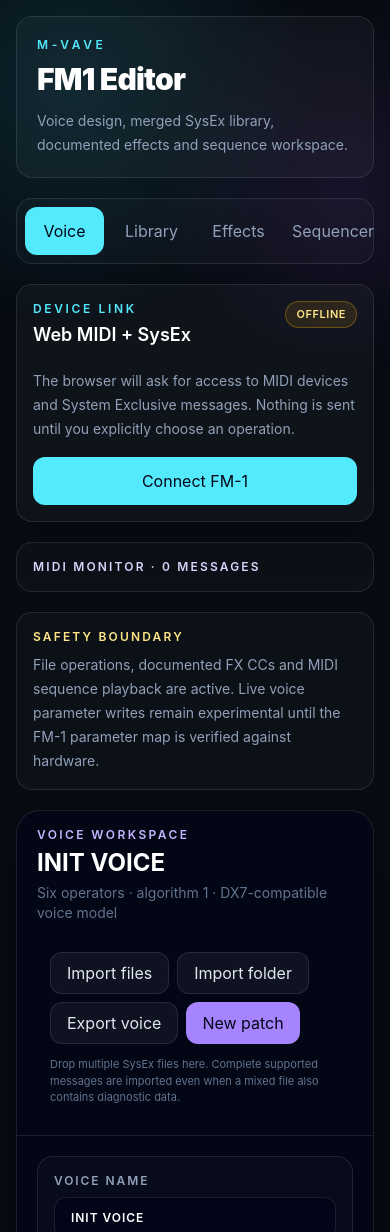
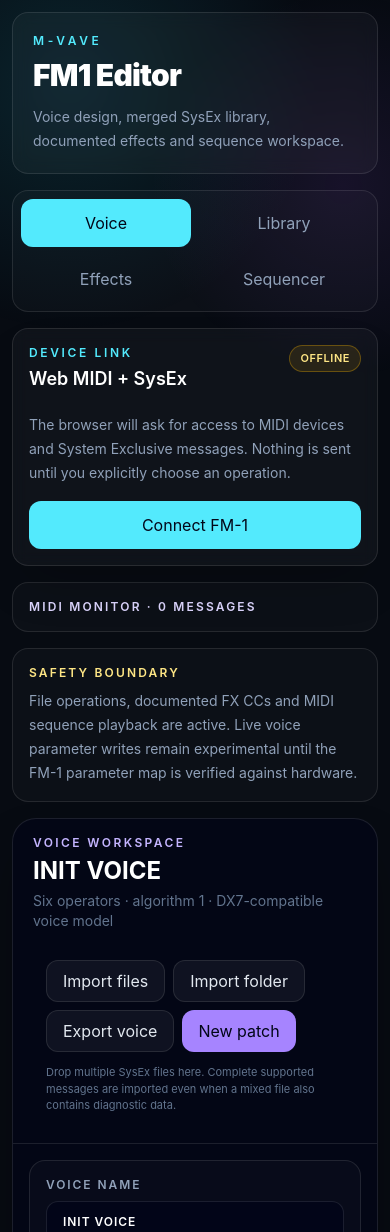
Before and after one commit to AlexanderSeel/FM1Editor, a React (Vite) app: page / in a window 390 px wide. Shown: the top 1232 px of the page. Built offline with nearby package versions, Linux system fonts and the light colour scheme.

Commit message:
fix(layout): keep sidebar navigation inside viewport

```diff
--- a/src/App.tsx
+++ b/src/App.tsx
@@ -55,25 +55,25 @@
   }
 
   return (
-    <div className="min-h-screen bg-[#070b12] text-slate-100">
+    <div className="min-h-[100dvh] overflow-x-hidden bg-[#070b12] text-slate-100">
       <div className="pointer-events-none fixed inset-0 bg-[radial-gradient(circle_at_18%_10%,rgba(34,211,238,0.12),transparent_30%),radial-gradient(circle_at_88%_22%,rgba(168,85,247,0.10),transparent_26%)]" />
-      <div className="relative mx-auto grid min-h-screen max-w-[1900px] grid-cols-1 gap-5 p-4 lg:grid-cols-[300px_minmax(0,1fr)] lg:p-6">
-        <aside className="grid content-start gap-5">
+      <div className="relative mx-auto grid min-h-[100dvh] max-w-[1900px] grid-cols-1 items-start gap-4 p-3 sm:p-4 lg:grid-cols-[minmax(272px,310px)_minmax(0,1fr)] lg:gap-5 lg:p-5 xl:grid-cols-[320px_minmax(0,1fr)] xl:p-6">
+        <aside className="sidebar-scroll grid min-w-0 content-start gap-4 lg:sticky lg:top-5 lg:max-h-[calc(100dvh-2.5rem)] lg:overflow-y-auto lg:overscroll-contain lg:pr-1 xl:top-6 xl:max-h-[calc(100dvh-3rem)]">
           <header className="rounded-2xl border border-white/10 bg-white/[0.035] p-5 backdrop-blur">
             <p className="text-xs font-semibold uppercase tracking-[0.3em] text-cyan-300">M-VAVE</p>
             <h1 className="mt-2 text-3xl font-black tracking-tight text-white">FM1 Editor</h1>
             <p className="mt-3 text-sm leading-6 text-slate-400">Voice design, merged SysEx library, documented effects and sequence workspace.</p>
           </header>
 
-          <nav className="grid grid-cols-4 gap-2 rounded-2xl border border-white/10 bg-white/[0.025] p-2">
+          <nav className="grid grid-cols-2 gap-2 rounded-2xl border border-white/10 bg-white/[0.025] p-2" aria-label="Workspace navigation">
             {(['voice', 'library', 'effects', 'sequencer'] as const).map((item) => (
               <button
-                className={`rounded-xl px-1.5 py-3 text-[11px] font-bold capitalize transition ${workspace === item ? 'bg-cyan-300 text-slate-950' : 'text-slate-400 hover:bg-white/8 hover:text-white'}`}
+                className={`min-w-0 rounded-xl px-3 py-3 text-xs font-bold capitalize transition ${workspace === item ? 'bg-cyan-300 text-slate-950' : 'text-slate-400 hover:bg-white/8 hover:text-white'}`}
                 key={item}
                 onClick={() => setWorkspace(item)}
                 type="button"
               >
-                {item}
+                <span className="block truncate">{item}</span>
               </button>
             ))}
           </nav>
@@ -105,9 +105,9 @@
           <section className="overflow-hidden rounded-3xl border border-white/10 bg-slate-950/65 shadow-2xl shadow-black/40">
             <div className="border-b border-white/10 px-5 py-4 sm:px-7">
               <div className="flex flex-wrap items-start justify-between gap-4">
-                <div>
+                <div className="min-w-0">
                   <p className="text-xs font-semibold uppercase tracking-[0.2em] text-violet-300">{workspace} workspace</p>
-                  <h2 className="mt-1 text-2xl font-bold text-white">{workspaceTitle}</h2>
+                  <h2 className="mt-1 truncate text-2xl font-bold text-white">{workspaceTitle}</h2>
                   <p className="mt-1 text-sm text-slate-500">{workspaceSummary}</p>
                 </div>
                 {workspace === 'voice' && (
@@ -137,7 +137,7 @@
               </div>
             </div>
 
-            <div className="grid gap-5 p-5 xl:p-7">
+            <div className="grid gap-5 p-4 sm:p-5 xl:p-7">
               {workspace === 'voice' ? (
                 <>
                   <BankBrowser onChange={setBank} onSelect={setVoice} selectedVoice={voice} voices={bank} />
```
